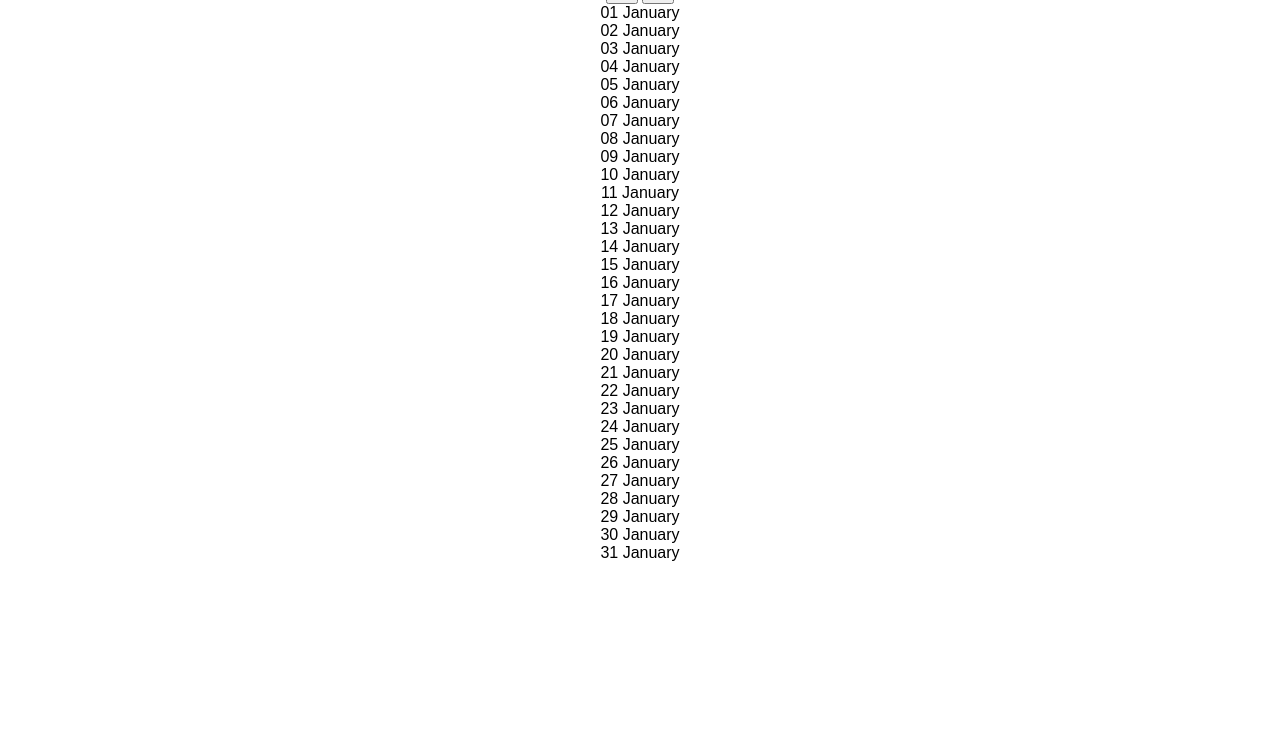
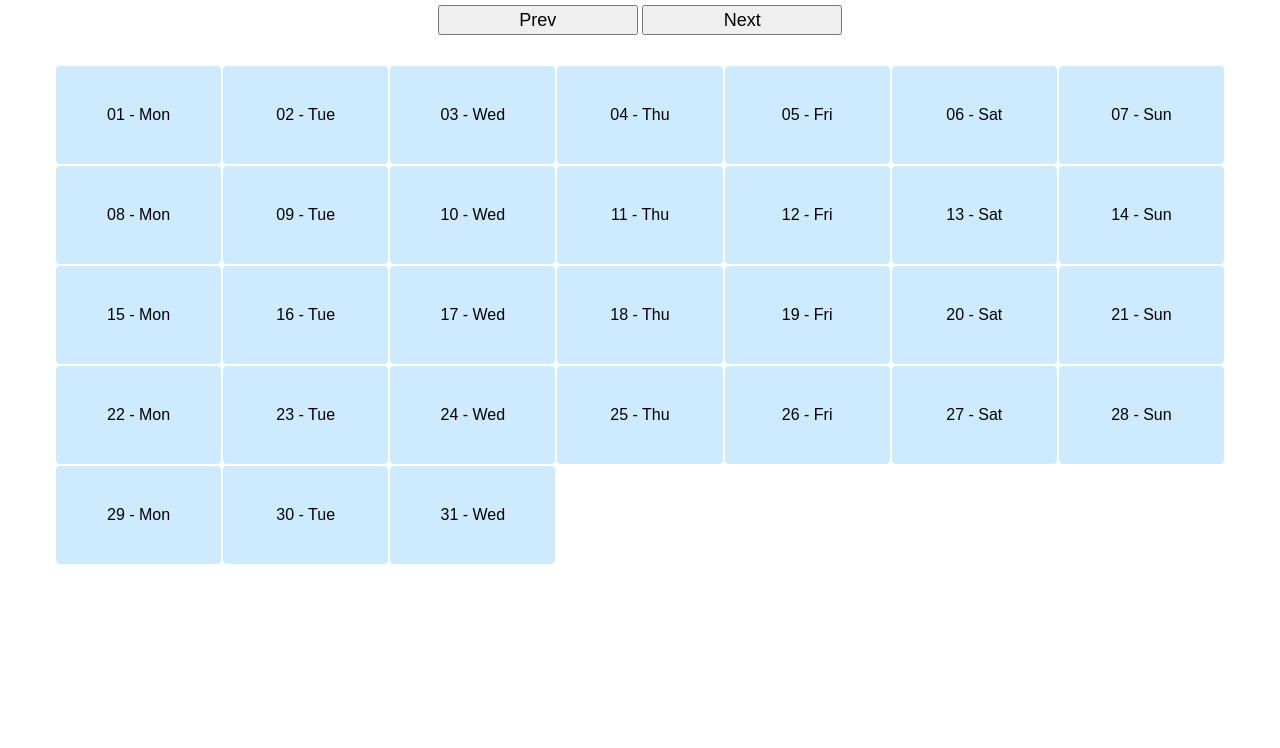
Before and after one commit to RiccardoMurru/ajax-ex-calendar, a plain HTML site: page index.html in a window 1280 px wide. Shown: the part 52-800 px from the top of the page. Drawn offline with nearby package versions, Linux system fonts and the light colour scheme; no server answers.

Commit message:
add. calendar style

```diff
--- a/css/main.css
+++ b/css/main.css
@@ -11,8 +11,41 @@ body {
 .container {
     margin: 0 auto;
     text-align: center;
+    width: 1170px;
+}
+
+/* button style */
+.prev,
+.next {
+    width: 200px;
+    height: 30px;
+    margin-top: 20px;
+    font-size: 18px;
+    font-weight: 200;
+}
+/* calendar style */
+.month-list {
+    display: flex;
+    list-style: none;
+    flex-wrap: wrap;
+    margin-top: 30px;
+}
+
+/* days style */
+li {
+    display: flex;
+    flex-direction: column;
+    justify-content: center;
+    align-items: center;
+    width: calc(100% / 7);
+    height: 100px;
+    background: rgb(205, 234, 255);
+    border: 1px solid white;
+    border-radius: 5px;
+
 }
 
 li.holiday {
-    color: red;
+    background: rgb(228, 104, 104);
+    color: #eee;
 }
--- a/js/main.js
+++ b/js/main.js
@@ -110,7 +110,7 @@ function printMonth(template, date) {
         // imposta dati template
         var context = {
             class: 'day',
-            day: thisDate.format('DD MMMM'),
+            day: thisDate.format('DD - ddd'),
             completeDate: thisDate.format('YYYY-MM-DD')
         };
 
@@ -140,7 +140,7 @@ function printHoliday(date) {
 
                 if(listItem) {
                     listItem.addClass('holiday');
-                    listItem.text( listItem.text() + ' - ' + thisHoliday.name );
+                    listItem.text( listItem.text() + ' - ' +  thisHoliday.name );
                 }
             }
         },
```
